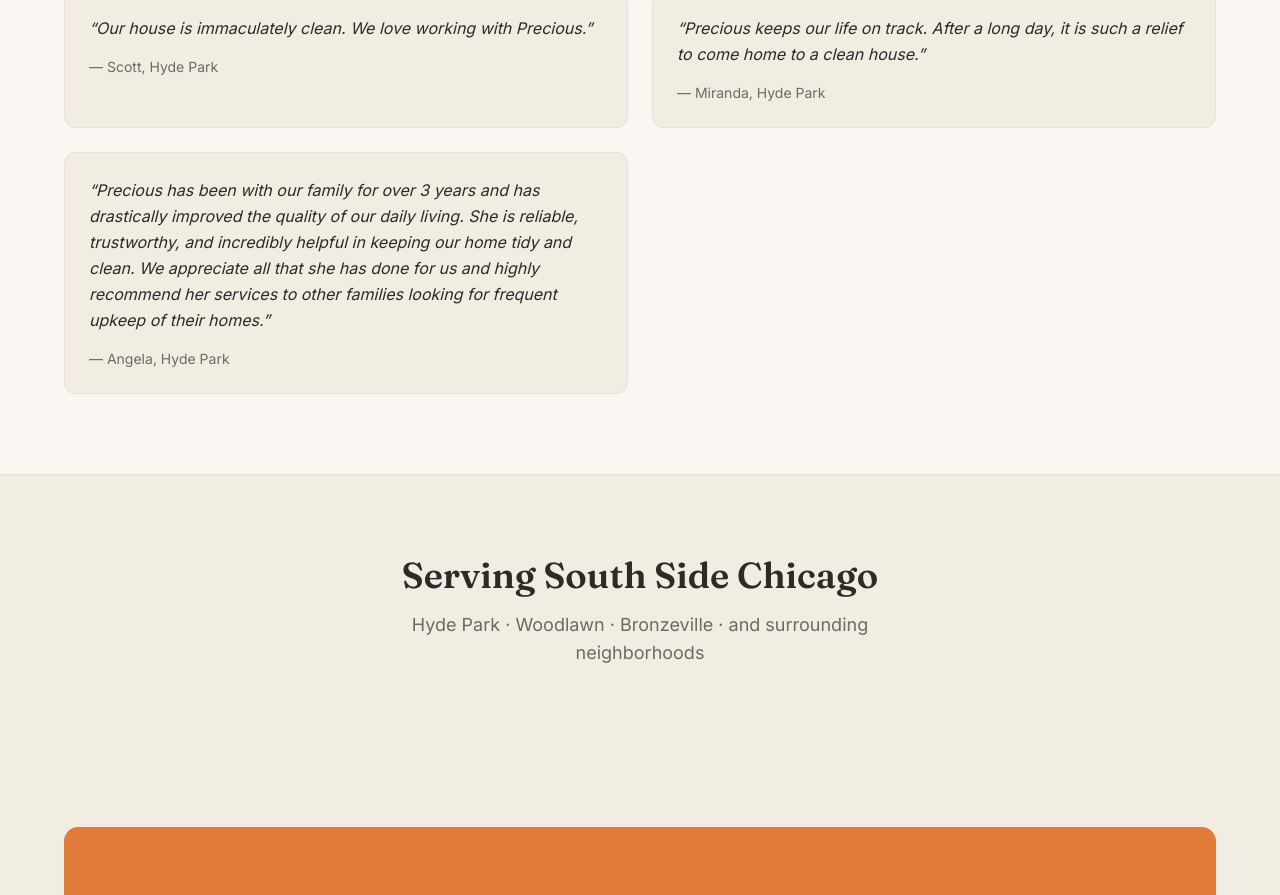
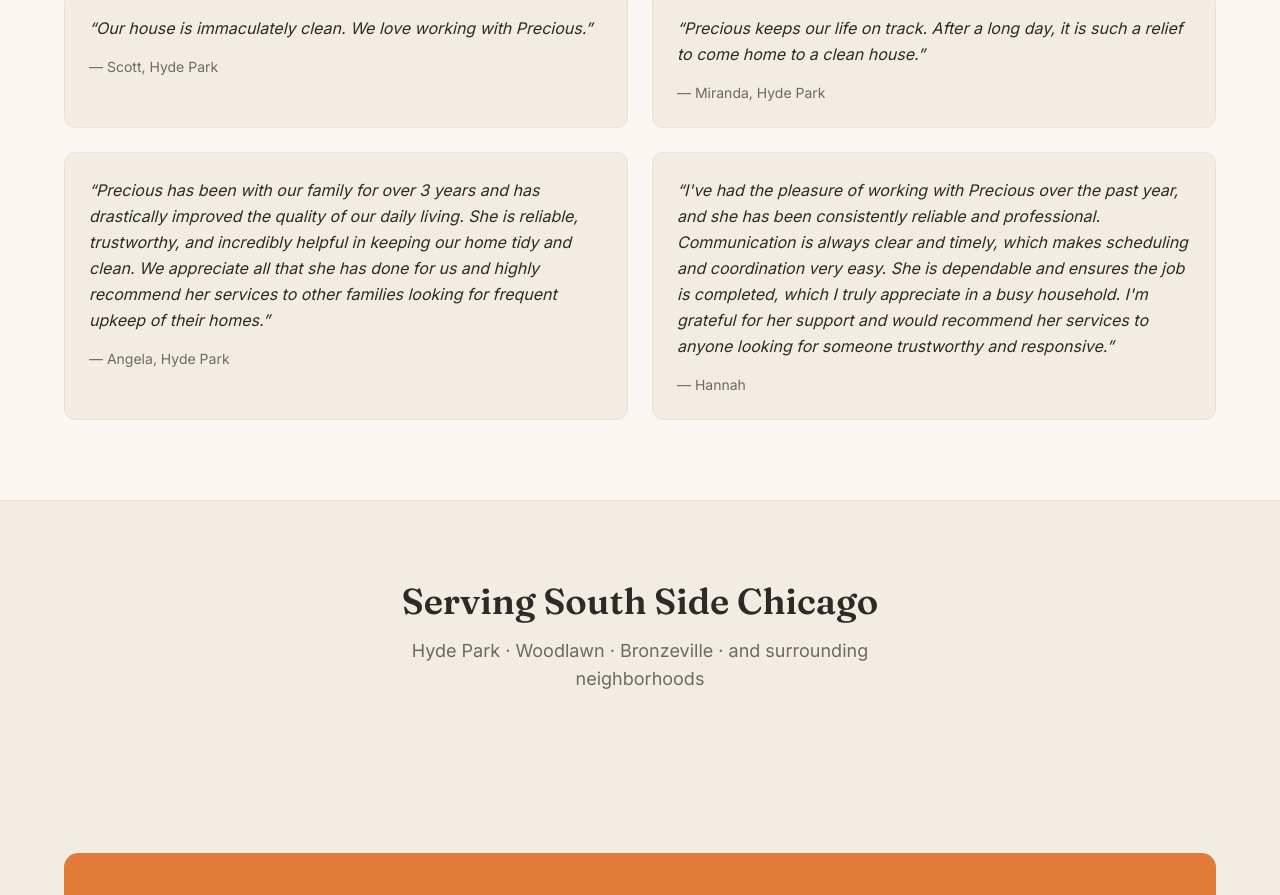
Before and after one commit to sendscott-del/precious-home-help, a Next.js app: page / in a window 1280 px wide. Shown: the part 3035-3930 px from the top of the page. Built offline with nearby package versions, Linux system fonts and the light colour scheme; no server answers.

Commit message:
Add Hannah's testimonial to home page
Bumps to v0.3.4. Makes testimonial location optional so entries without a
neighborhood render cleanly (no trailing comma).

```diff
--- a/package.json
+++ b/package.json
@@ -1,6 +1,6 @@
 {
   "name": "precious-home-help",
-  "version": "0.3.3",
+  "version": "0.3.4",
   "private": true,
   "scripts": {
     "dev": "next dev",
--- a/src/app/page.tsx
+++ b/src/app/page.tsx
@@ -115,6 +115,12 @@ const testimonials = [
     location: "Hyde Park",
     quote:
       "Precious has been with our family for over 3 years and has drastically improved the quality of our daily living. She is reliable, trustworthy, and incredibly helpful in keeping our home tidy and clean. We appreciate all that she has done for us and highly recommend her services to other families looking for frequent upkeep of their homes.",
+  },
+  {
+    name: "Hannah",
+    location: "",
+    quote:
+      "I've had the pleasure of working with Precious over the past year, and she has been consistently reliable and professional. Communication is always clear and timely, which makes scheduling and coordination very easy. She is dependable and ensures the job is completed, which I truly appreciate in a busy household. I'm grateful for her support and would recommend her services to anyone looking for someone trustworthy and responsive.",
   },
 ];
 
@@ -294,7 +300,7 @@ export default function HomePage() {
                   &ldquo;{t.quote}&rdquo;
                 </p>
                 <footer className="mt-4 text-sm text-muted-foreground">
-                  &mdash; {t.name}, {t.location}
+                  &mdash; {t.name}{t.location && `, ${t.location}`}
                 </footer>
               </blockquote>
             ))}
```
Also changed, not shown: 1 other file (tests, documents, lock files or other folders).
